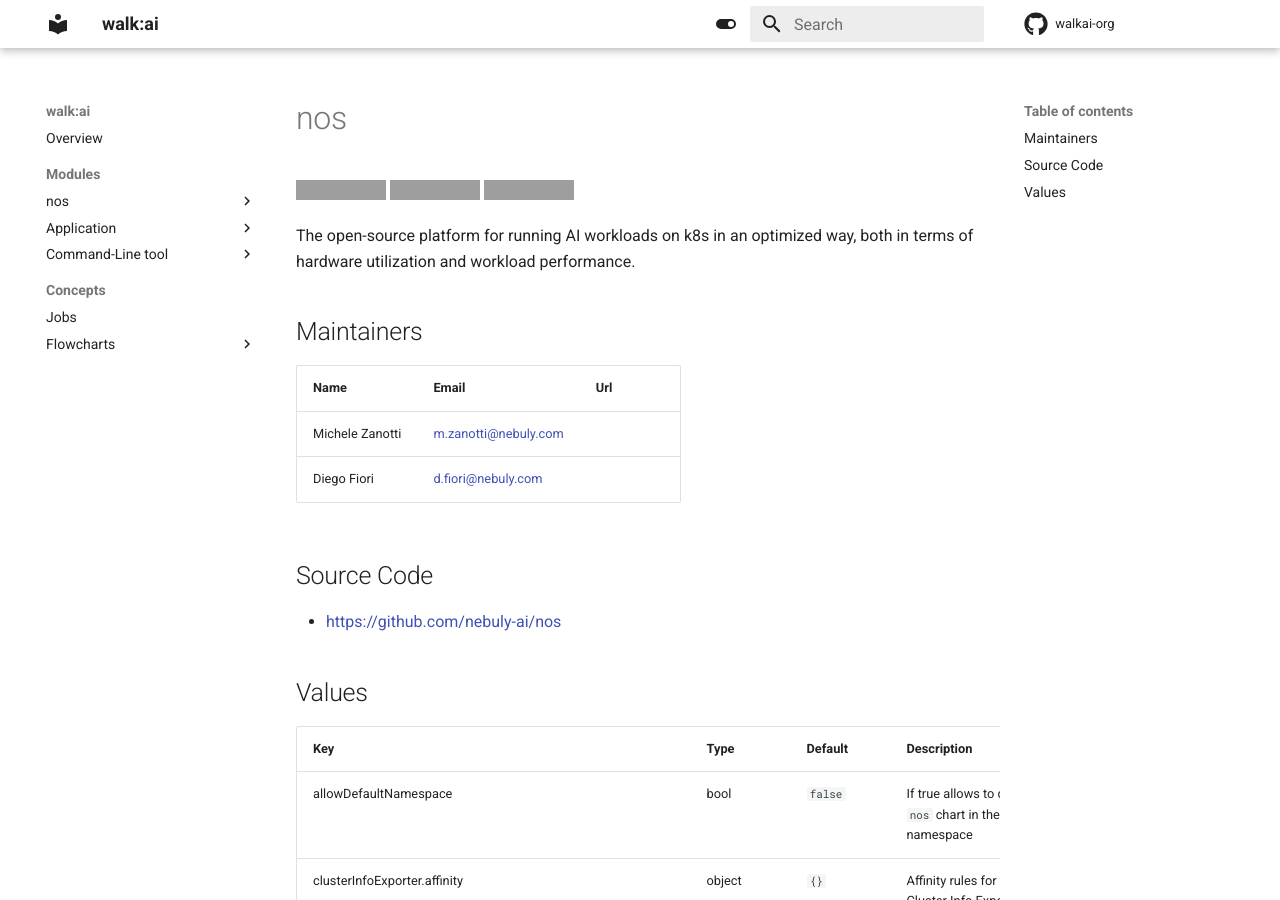
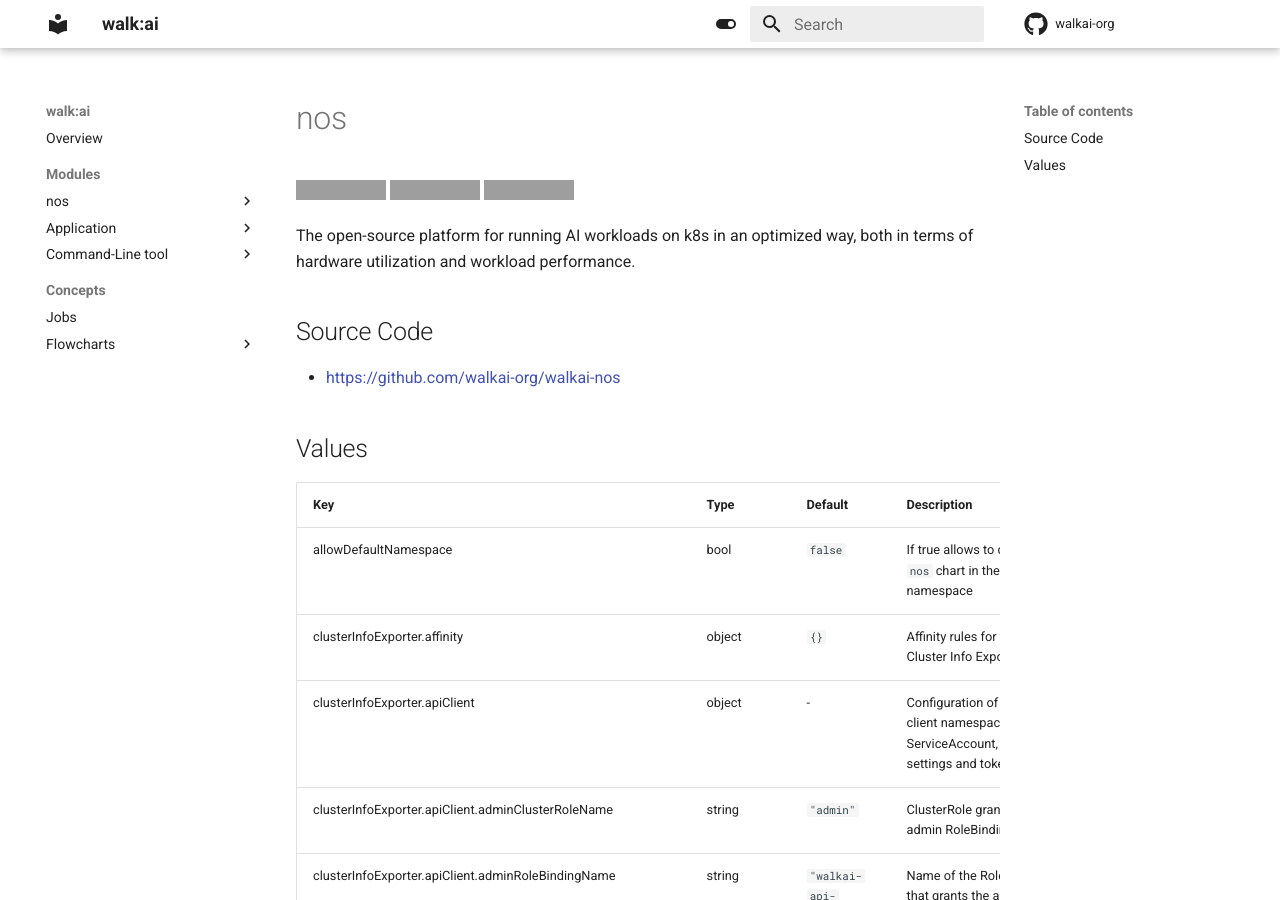
Before and after one commit to walkai-org/docs, an MkDocs documentation site: the page built from docs/en/docs/nos/helm-charts-README.md, in a window 1280 px wide and 900 px high. Built offline with MkDocs 1.6.1 and Material for MkDocs 9.7.7, drawn with Linux system fonts in a browser that asks for light colours; grey boxes are pictures that could not be loaded.

Commit message:
update docs
wip

```diff
--- a/docs/en/docs/nos/helm-charts-README.md
+++ b/docs/en/docs/nos/helm-charts-README.md
@@ -1,19 +1,12 @@
 # nos
 
-![Version: 0.1.2](https://img.shields.io/badge/Version-0.1.2-informational?style=flat-square) ![Type: application](https://img.shields.io/badge/Type-application-informational?style=flat-square) ![AppVersion: 0.1.2](https://img.shields.io/badge/AppVersion-0.1.2-informational?style=flat-square)
+![Version: 0.0.9](https://img.shields.io/badge/Version-0.0.9-informational?style=flat-square) ![Type: application](https://img.shields.io/badge/Type-application-informational?style=flat-square) ![AppVersion: 0.0.9](https://img.shields.io/badge/AppVersion-0.0.9-informational?style=flat-square)
 
 The open-source platform for running AI workloads on k8s in an optimized way, both in terms of hardware utilization and workload performance.
 
-## Maintainers
-
-| Name | Email | Url |
-| ---- | ------ | --- |
-| Michele Zanotti | <m.zanotti@nebuly.com> | <github.com/nebuly-ai> |
-| Diego Fiori | <d.fiori@nebuly.com> | <github.com/diegofiori> |
-
 ## Source Code
 
-* <https://github.com/nebuly-ai/nos>
+* <https://github.com/walkai-org/walkai-nos>
 
 ## Values
 
```
Also changed, not shown: docs/en/docs/nos/configuration.md (+4 -0 lines), docs/en/docs/nos/installation.md (+1 -1 lines), docs/site/nos/configuration/index.html, docs/site/nos/helm-charts-README/index.html, docs/site/nos/installation/index.html, docs/site/search/search_index.json.
